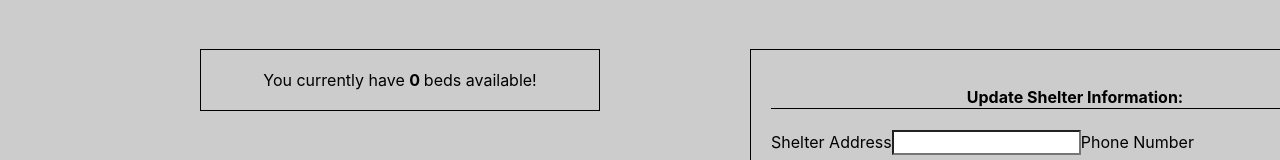
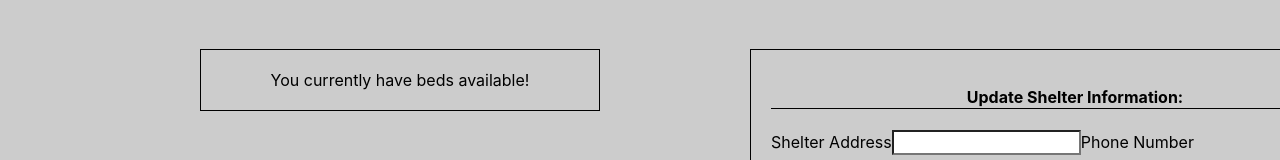
Before and after one commit to aphanpo/final, a React (Create React App) app in the folder client/: page /Profile/1 in a window 1280 px wide. Shown: the part 234-394 px from the top of the page. Built offline with nearby package versions, Linux system fonts and the light colour scheme; no server answers.

Commit message:
more bugs

```diff
--- a/client/src/components/Profile.js
+++ b/client/src/components/Profile.js
@@ -21,12 +21,13 @@ export default props => {
     //     currentShelter = shelters.find(shelter => shelter.name === name) || {};
     //     console.log(currentShelter)
     //
-    const currentShelter = shelters.filter(e=> e.name == name) ? shelters.map(e=> e.open_beds) : ""
-    console.log(currentShelter)
+    const currentShelter = shelters.filter(e => e.name === name)
+
+    const cs = currentShelter.map(e=> e.open_beds)
 
 
-    const currentShelterOpenBeds = currentShelter - currentLine.length
-    console.log(currentShelter, currentLine.length)
+    const currentShelterOpenBeds = currentLine.length === 0 ? cs : cs - currentLine.length
+    // console.log(currentShelter[0].open_beds, currentLine.length)
 
 
     const [updateAddress, setUpdateAddress] = useState('')
```
